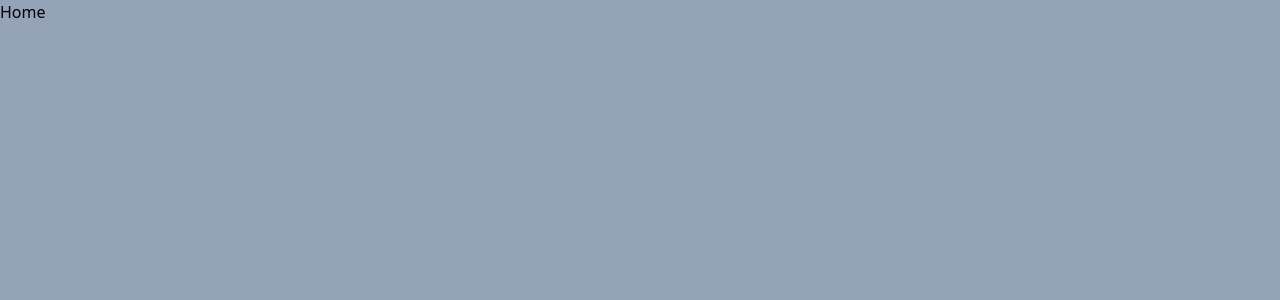
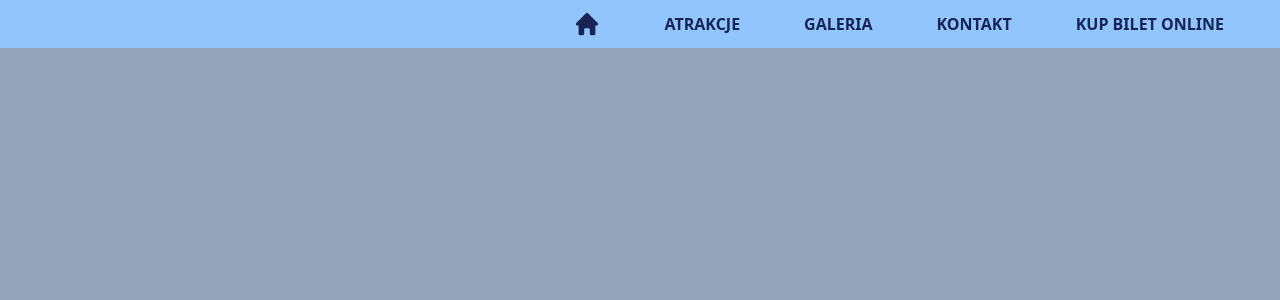
Before and after one commit to kwawrzynczak/digital-marketing, a React (Vite) app: page / in a window 1280 px wide. Shown: the top 300 px of the page. Built offline with nearby package versions, Linux system fonts and the light colour scheme.

Commit message:
Create navbar

```diff
--- a/package.json
+++ b/package.json
@@ -13,7 +13,8 @@
   "dependencies": {
     "@heroicons/react": "^2.0.18",
     "react": "^18.2.0",
-    "react-dom": "^18.2.0"
+    "react-dom": "^18.2.0",
+    "tailwind-merge": "^2.0.0"
   },
   "devDependencies": {
     "@types/react": "^18.2.15",
--- a/src/components/Navbar.jsx
+++ b/src/components/Navbar.jsx
@@ -1,18 +1,35 @@
+import NavbarTab from './NavbarTab';
+import { HomeIcon } from '@heroicons/react/20/solid';
+
 const tabs = [
   {
-    name: 'About',
-    path: '/about',
+    name: <HomeIcon className="h-7 w-7" />,
+    path: '/',
   },
   {
-    name: 'Contact',
+    name: 'Atrakcje',
+    path: '/attractions',
+  },
+  {
+    name: 'Galeria',
+    path: '/gallery',
+  },
+  {
+    name: 'Kontakt',
     path: '/contact',
+  },
+  {
+    name: 'Kup bilet online',
+    path: '/tickets',
   },
 ];
 
 const Navbar = () => {
   return (
-    <div>
-      <span>Home</span>
+    <div className="flex h-12 min-w-full items-center justify-end gap-12 bg-blue-300 px-12">
+      {tabs.map(({ name, path }) => (
+        <NavbarTab key={name} name={name} path={path} />
+      ))}
     </div>
   );
 };
--- a/src/components/NavbarTab.jsx
+++ b/src/components/NavbarTab.jsx
@@ -1,7 +1,7 @@
 const NavbarTab = ({ name, path }) => {
   return (
-    <div>
-      <span>{name}</span>
+    <div className="p-2">
+      <span className="font-semibold uppercase text-blue-950">{name}</span>
     </div>
   );
 };
```
Also changed, not shown: 1 other file (tests, documents, lock files or other folders).
